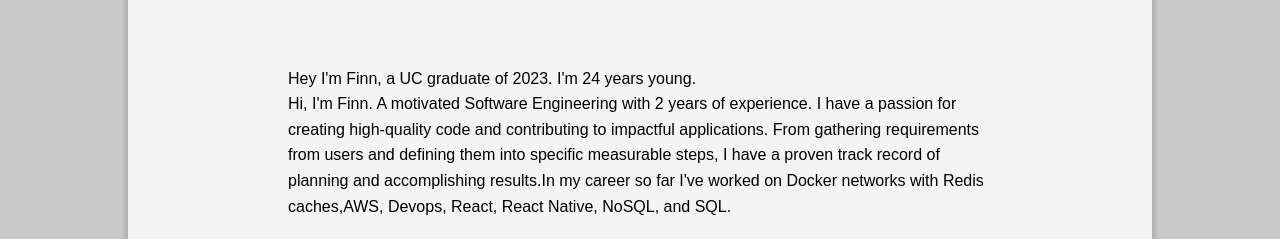
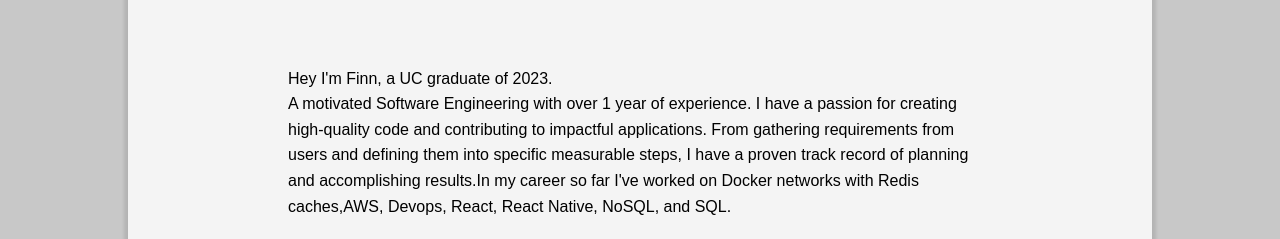
Before and after one commit to FJBright/github-page, a React (Create React App) app: page /about-me in a window 1280 px wide. Shown: the part 572-811 px from the top of the page. Built offline with nearby package versions, Linux system fonts and the light colour scheme.

Commit message:
Fixed text and image sizing

```diff
--- a/src/pages/AboutMe.tsx
+++ b/src/pages/AboutMe.tsx
@@ -39,10 +39,10 @@
           <div>
             <br></br>
             <ReactMultiCarousel carouselItems={personalPictures} width={100} height={36}/>
-            <span>Hey I'm Finn, a UC graduate of 2023. I'm {age} years young.</span>
+            <span>Hey I'm Finn, a UC graduate of 2023.</span>
             <br></br>
             <span>
-              Hi, I'm Finn. A motivated Software Engineering with 2 years of experience.
+              A motivated Software Engineering with over 1 year of experience.
               I have a passion for creating high-quality code and contributing
               to impactful applications. From gathering requirements from users
               and defining them into specific measurable steps, I have a proven
--- a/src/pages/Home.tsx
+++ b/src/pages/Home.tsx
@@ -42,7 +42,8 @@
                 marginLeft: 'auto',
                 marginRight: 'auto',
                 display: 'block',
-                width: '600px'
+                objectFit: 'contain',
+                width: '30vw'
               }}
               src={ NZWork }
             />
```
